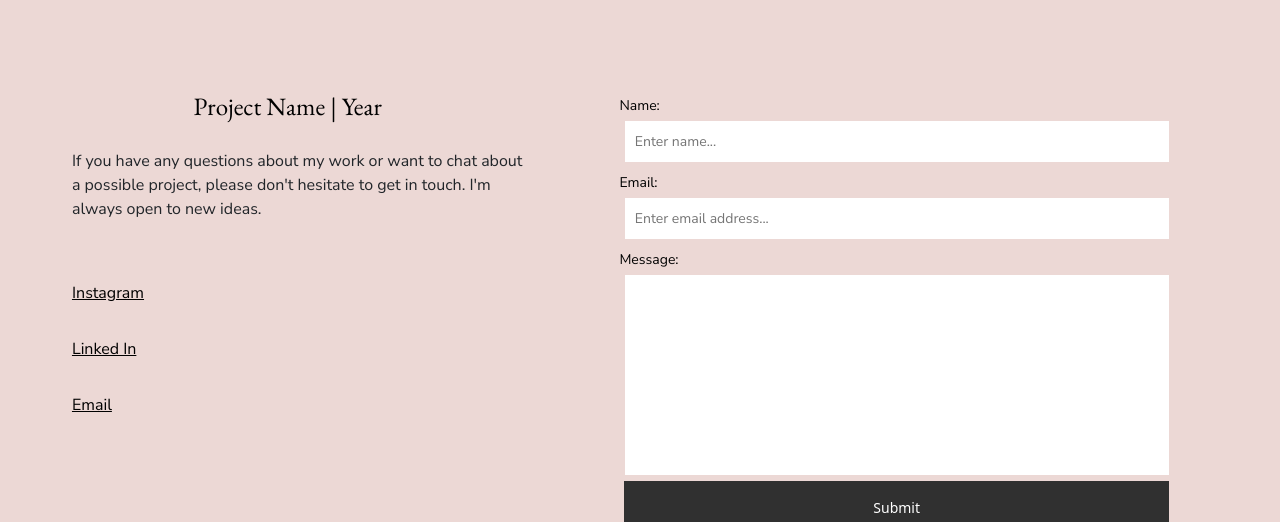
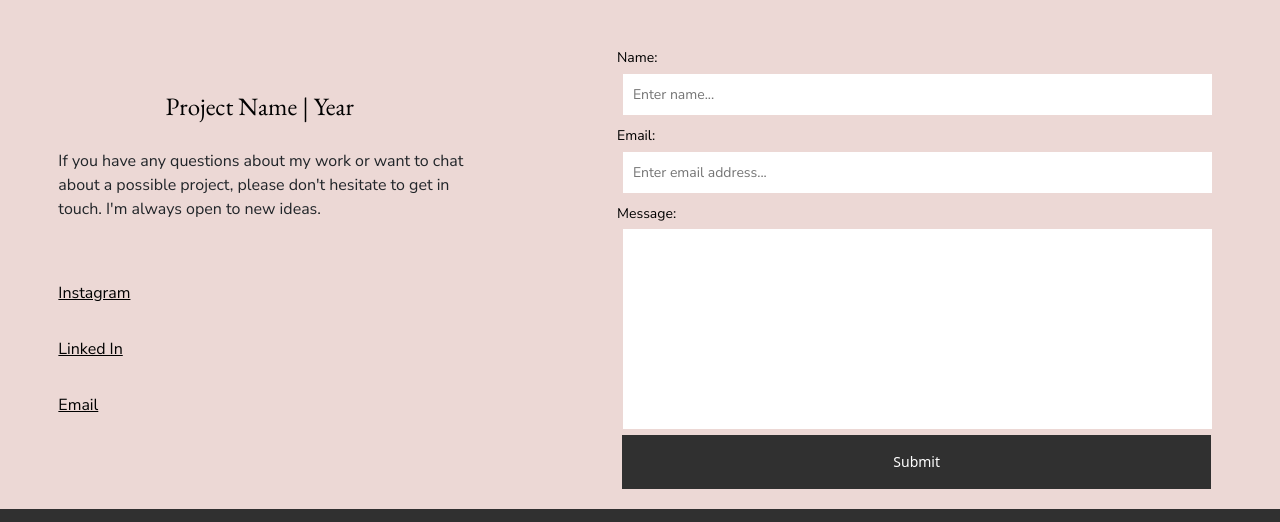
Before and after one commit to anna-rosew/Nam_Portfolio, a plain HTML site: page contact.html in a window 1280 px wide. Shown: the part 85-607 px from the top of the page. Drawn offline with nearby package versions, Linux system fonts and the light colour scheme.

Commit message:
Contact page padding

```diff
--- a/contact.html
+++ b/contact.html
@@ -78,9 +78,9 @@
         </div>
       </nav>
     </header>
-    <div class="contact-section p-5">
+    <div class="contact-section">
       <div class="row">
-        <div class="col-sm-2 col-md-5 col-md-5">
+        <div class="col-sm-2 col-md-5 col-md-5 p-5">
           <div class="contact-text">
             <h5 class="contact-heading">Project Name | Year</h5>
             <div class="contact-details">
```
